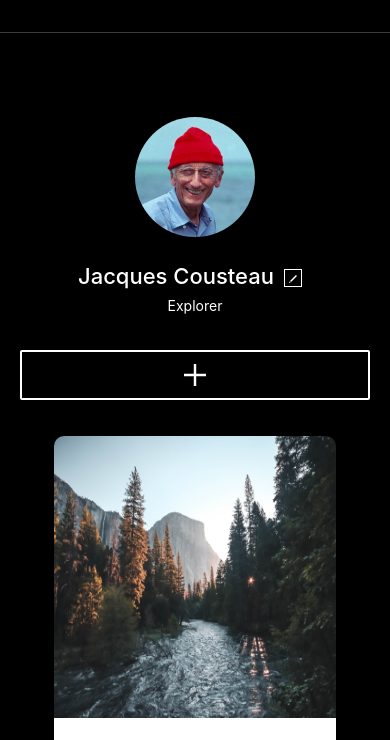
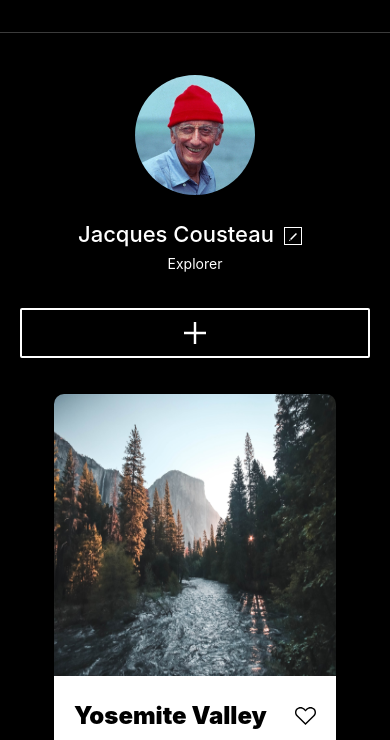
Before and after one commit to Jaden-EC/se_project_aroundtheus, a plain HTML site: page index.html in a window 390 px wide. Shown: the part 55-795 px from the top of the page. Drawn offline with Linux system fonts and the light colour scheme; a web font is replaced by a local one.

Commit message:
Update from feedback 2

```diff
--- a/blocks/header.css
+++ b/blocks/header.css
@@ -1,5 +1,5 @@
 .header {
-  margin-bottom: 51px;
+  margin-bottom: 40px;
   padding: 45px 0 40px;
   border-bottom: 1px rgba(84, 84, 84, 0.7) solid;
 }
--- a/blocks/profile.css
+++ b/blocks/profile.css
@@ -1,7 +1,6 @@
 .profile {
   display: flex;
   align-items: center;
-  margin-top: 40px;
   margin-bottom: 51px;
 }
 
@@ -91,7 +90,7 @@
   }
 
   .profile__avatar {
-    margin: 42px 0 0;
+    margin: 0;
   }
 
   .profile__title {
```
Also changed, not shown: 2 other files.
